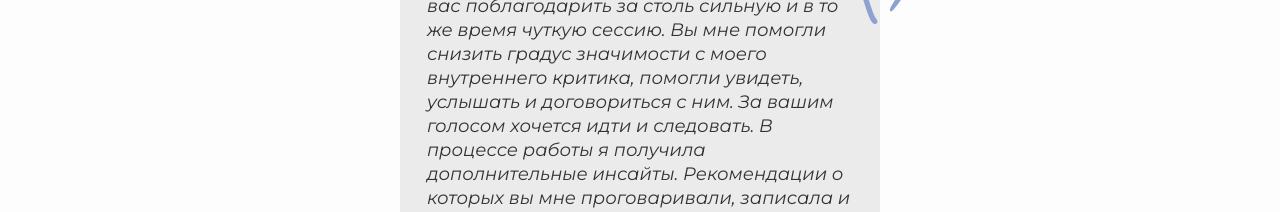
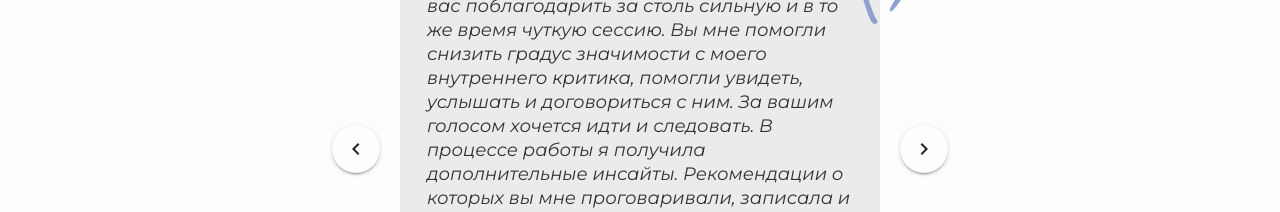
Before and after one commit to Shpakovich/DiPsychologist, a Vue app: page / in a window 1280 px wide. Shown: the part 4040-4252 px from the top of the page. Built offline with nearby package versions, Linux system fonts and the light colour scheme.

Commit message:
fix comment

```diff
--- a/src/components/Review.vue
+++ b/src/components/Review.vue
@@ -15,7 +15,6 @@ defineProps<{
     <v-carousel
         height="auto"
         class="review-carousel"
-        show-arrows="hover"
         hide-delimiters
     >
       <v-carousel-item v-for="(reviewList, index) in reviewList" :key="index">
```
